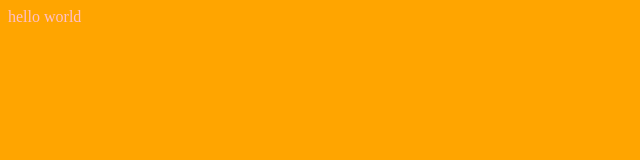
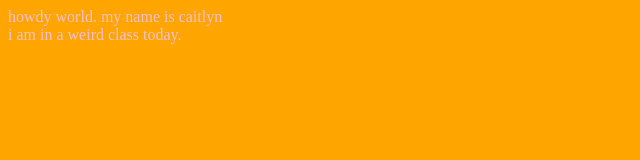
Before and after one commit to caitc0417/queernarratives, a plain HTML site: page index.html in a window 1280 px wide. Shown: the whole page, without its empty margins (0-640 px from the left). Drawn offline with Linux system fonts and the light colour scheme.

Commit message:
Update index.html

```diff
--- a/index.html
+++ b/index.html
@@ -10,6 +10,7 @@
 </head>
 
   <body>
-hello world
+howdy world. my name is caitlyn<br>
+    i am in a weird class today.
   </body>
 </html>
```
